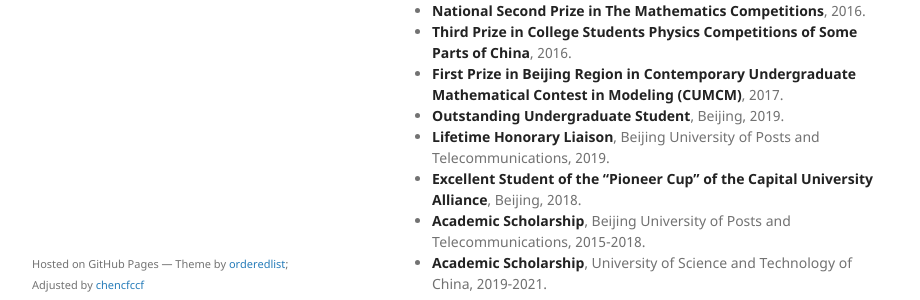
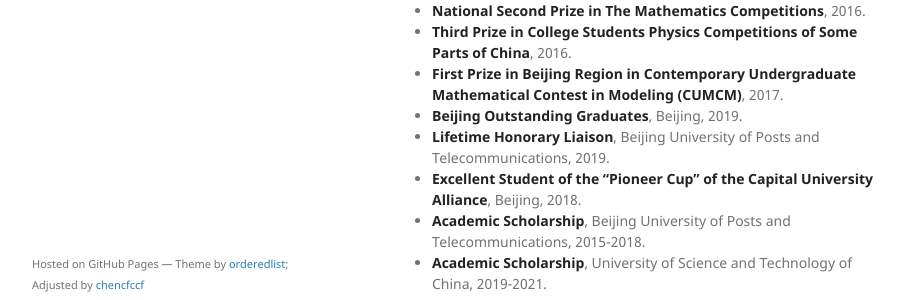
Before and after one commit to chencfccf/chencfccf.github.io, a Jekyll site: the page built from index.md, in a window 1280 px wide and 900 px high, scrolled down 1696 px. Shown: the part 536-836 px from the top of the window, without its empty margins (178-1098 px from the left). Built offline with Jekyll 4.4.1, drawn with Linux system fonts in a browser that asks for light colours; nearby versions of some CDN libraries; our own code applies the rules of GitHub Pages for plain Markdown files.

Commit message:
Update index.md

```diff
--- a/index.md
+++ b/index.md
@@ -63,7 +63,7 @@ I am currently a second-year master student at **University of Science and Techn
 * **National Second Prize in The Mathematics Competitions**, 2016.
 * **Third Prize in College Students Physics Competitions of Some Parts of China**, 2016.
 * **First Prize in Beijing Region in Contemporary Undergraduate Mathematical Contest in Modeling (CUMCM)**, 2017.
-* **Outstanding Undergraduate Student**, Beijing, 2019.
+* **Beijing Outstanding Graduates**, Beijing, 2019.
 * **Lifetime Honorary Liaison**, Beijing University of Posts and Telecommunications, 2019.
 * **Excellent Student of the “Pioneer Cup” of the Capital University Alliance**, Beijing, 2018.
 * **Academic Scholarship**, Beijing University of Posts and Telecommunications, 2015-2018.
```
